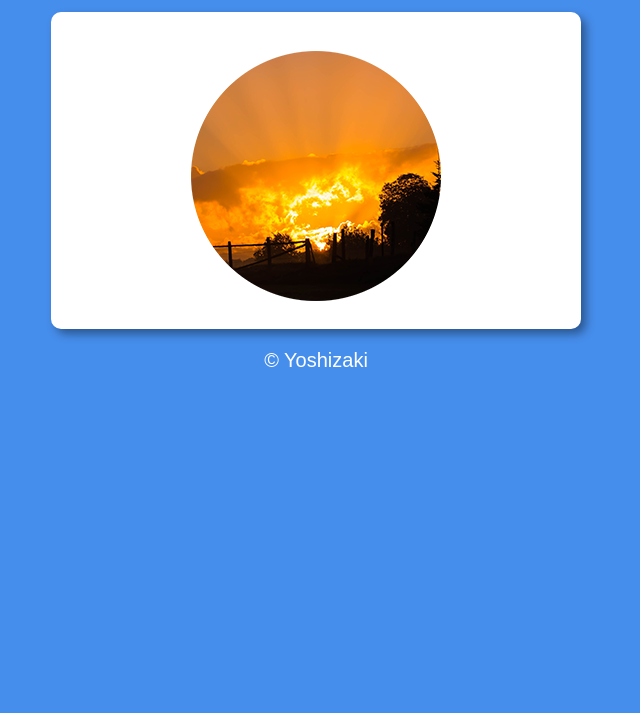
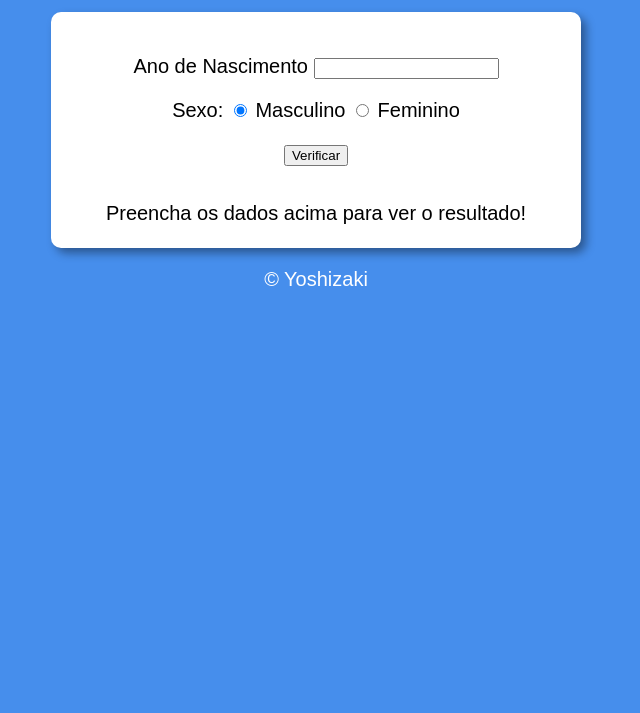
Before and after one commit to Yoshizak1/js, a plain HTML site: page exercicios/exercicio015/index.html in a window 1280 px wide. Shown: the part 87-800 px from the top of the page, without its empty margins (324-964 px from the left). Drawn offline with Linux system fonts and the light colour scheme.

Commit message:
update ex 015

```diff
--- a/exercicios/exercicio015/index.html
+++ b/exercicios/exercicio015/index.html
@@ -7,15 +7,27 @@
     <link rel="stylesheet" href="style015.css">
     <title>Modelo de exercício</title>
 </head>
-<body onload="carregar()">
+<body>
     <header>
-        <h1>Hora do dia</h1>
+        <h1>Verificador de Idade</h1>
     </header>
     <section>
-        <div id="msg">
+        <div>
+            <p>Ano de Nascimento
+                <input type="number" name="txtano" id="txtano" min="0">
+            </p>
+            <p>Sexo:
+                <input type="radio" name="radsex" id="masc" checked>
+                <label for="masc">Masculino</label>
+                <input type="radio" name="radsex" id="femi">
+                <label for="fem">Feminino</label>
+            </p>
+            <p>
+                <input type="button" value="Verificar" onclick="verificar()">
+            </p>
         </div>
-        <div id="foto">
-            <img id="imagem" src="/exercicios/exercicio014/img/manha.png" alt="Dia">
+        <div id="res">
+           Preencha os dados acima para ver o resultado!
         </div>
     </section>
     <footer>
--- a/exercicios/exercicio015/script.js
+++ b/exercicios/exercicio015/script.js
@@ -0,0 +1,40 @@
+function verificar() {
+    var data = new Date()
+    var ano = data.getFullYear()
+    var fano = document.getElementById('txtano')
+    var res = document.getElementById('res')
+    if (fano.value.leght == 0 || fano.value > ano) {
+        window.alert('[ERRO] Verifique os dados e tente novamente!')
+    } else {
+        var fsex = document.getElementsByTagName('radsex')
+        var idade = ano - Number(fano.value)
+        var gênero = ''
+        var img = document.createElement('img')
+        img.setAttribute('id', 'foto')
+        if (fsex[0].checked) {
+            var gênero = 'Homem'
+            if (idade >= 0 && idade <10) {
+                img.setAttribute('src', '/exercicios/exercicio015/img/foto-bebe-m.png')
+            } else if (idade < 21) {
+                img.setAttribute('src', '/exercicios/exercicio015/img/foto-jovem-m.png')
+            } else if (idade < 50) {
+                img.setAttribute('src', '/exercicios/exercicio015/img/foto-adulto-m.png')
+            } else {
+                img.setAttribute('src', '/exercicios/exercicio015/img/foto-idoso-f.png')
+            }
+        } else if (fsex[1].checked) {
+            var gênero = 'Mulher'
+            if (idade >= 0 && idade <10) {
+                img.setAttribute('src', '/exercicios/exercicio015/img/foto-bebe-f.png')
+            } else if (idade < 21) {
+                img.setAttribute('src', '/exercicios/exercicio015/img/foto-jovem-f.png')
+            } else if (idade < 50) {
+                img.setAttribute('src', '/exercicios/exercicio015/img/foto-adulto-f.png')
+            } else {
+                img.setAttribute('src', '/exercicios/exercicio015/img/foto-idoso-f.png')
+            }
+        }
+        res.style.textAlign = 'center'
+        res.innerHTML = `Detectamos ${gênero} com ${idade} anos`
+    }
+}
```
